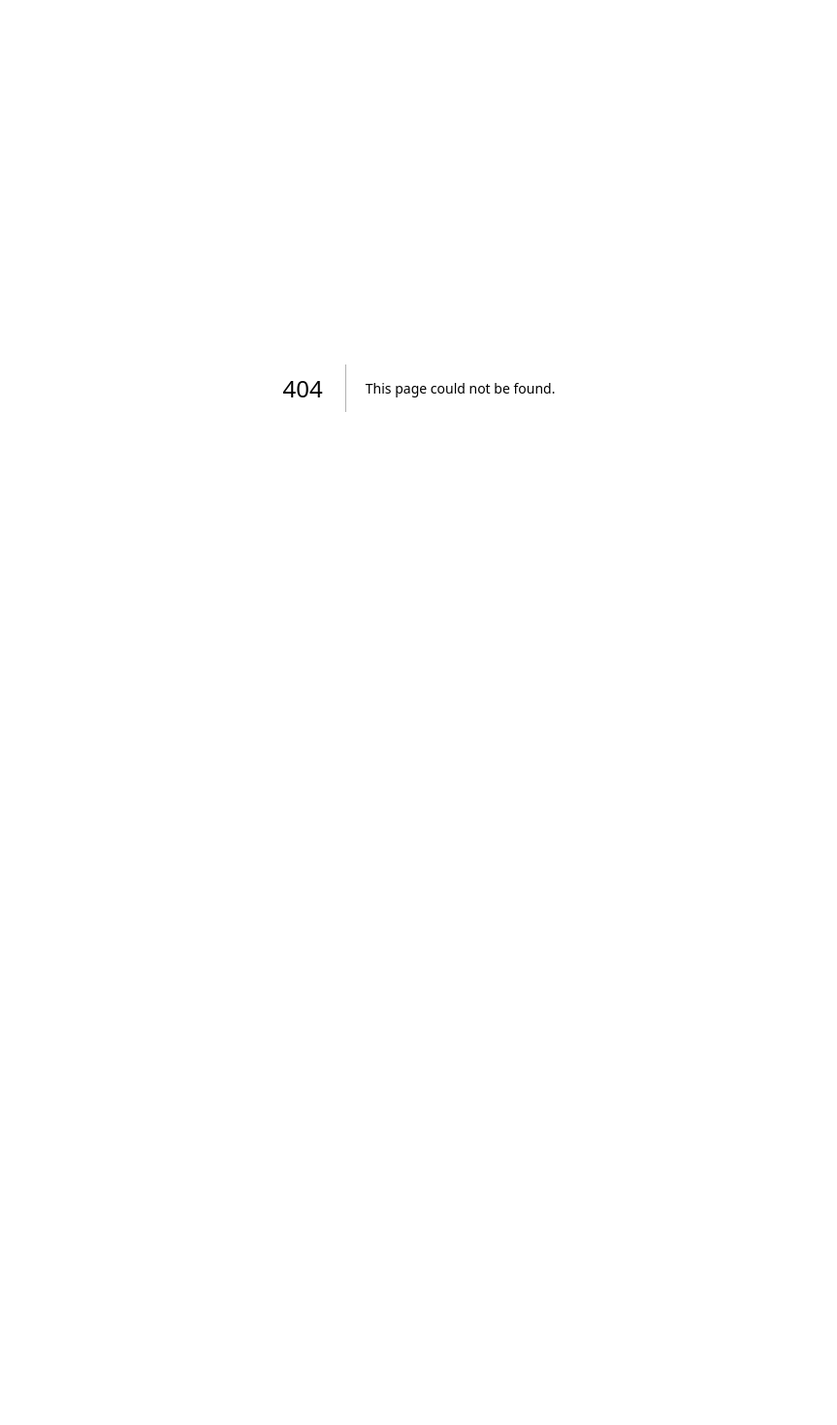
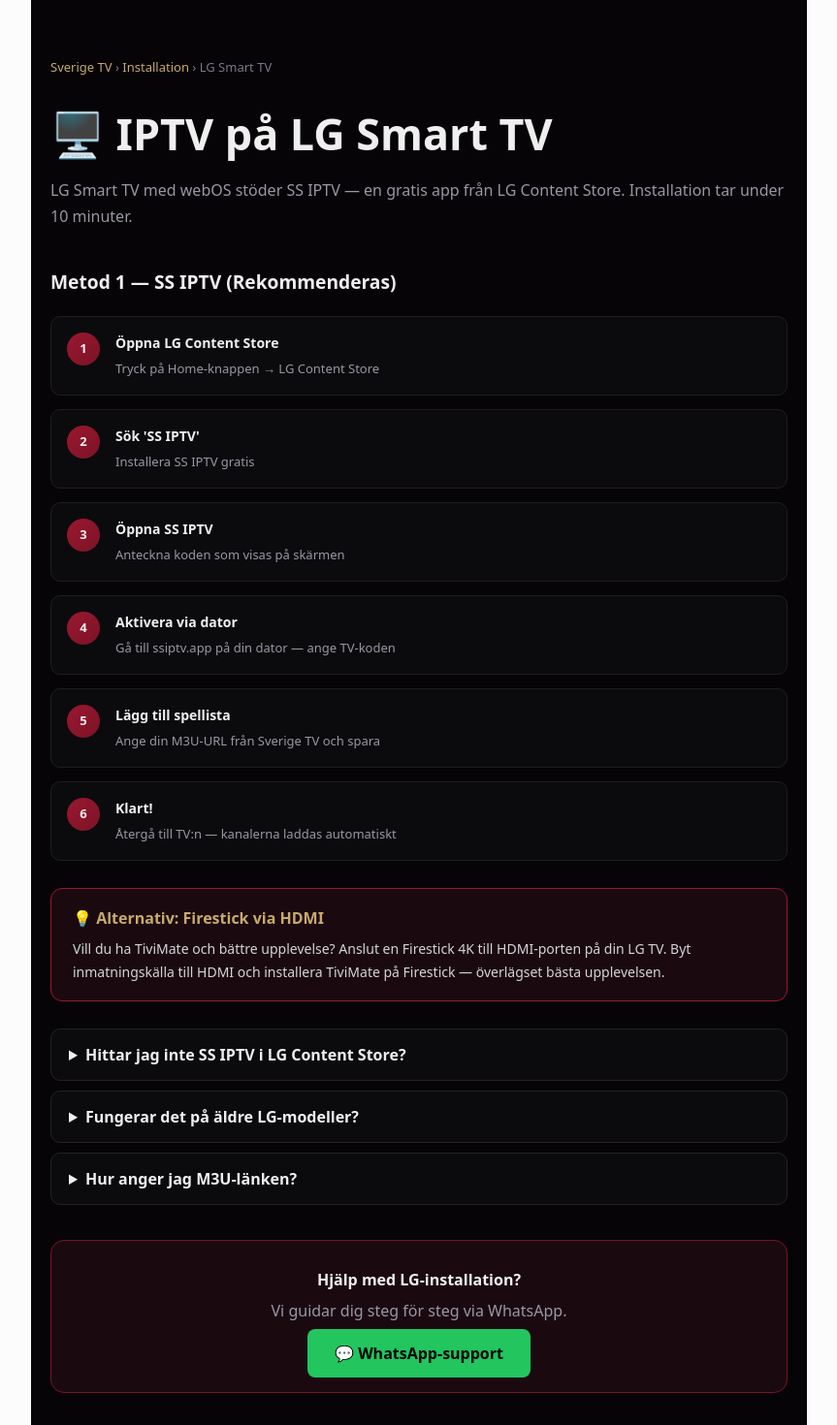
Before and after one commit to manzi21/sweden, a Next.js app: page /installation/lg-smart-tv in a window 1280 px wide. Before the commit this address had no page. Shown: the top 1470 px of the page at 97% size, without its empty margins (208-1071 px from the left). Before the commit the page ends 800 px from the top, so only its background shows below. Built offline with nearby package versions, Linux system fonts and the light colour scheme.

Commit message:
Create page.tsx

```diff
--- /dev/null
+++ b/app/installation/lg-smart-tv/page.tsx
@@ -0,0 +1,16 @@
+import type{Metadata}from"next";
+export const metadata:Metadata={title:"IPTV på LG Smart TV — Installationsguide 2026 | Sverige TV",description:"Installera IPTV på LG Smart TV med webOS. SS IPTV från LG Content Store. Steg-för-steg guide för alla LG-modeller."};
+export default function Page(){return(<main style={{maxWidth:800,margin:"0 auto",padding:"60px 20px",color:"#f0eff0",fontFamily:"system-ui,sans-serif",background:"#060407",minHeight:"100vh"}}>
+<nav style={{marginBottom:24,fontSize:13,color:"#7a7a86"}}><a href="/" style={{color:"#c8a96e",textDecoration:"none"}}>Sverige TV</a> › <a href="/installation" style={{color:"#c8a96e",textDecoration:"none"}}>Installation</a> › LG Smart TV</nav>
+<h1 style={{fontSize:"clamp(1.8rem,5vw,2.8rem)",fontWeight:900,marginBottom:12}}>🖥️ IPTV på LG Smart TV</h1>
+<p style={{color:"#9898a4",marginBottom:40,lineHeight:1.7}}>LG Smart TV med webOS stöder SS IPTV — en gratis app från LG Content Store. Installation tar under 10 minuter.</p>
+<h2 style={{fontSize:"1.2rem",fontWeight:800,margin:"0 0 20px"}}>Metod 1 — SS IPTV (Rekommenderas)</h2>
+{[["Öppna LG Content Store","Tryck på Home-knappen → LG Content Store"],["Sök 'SS IPTV'","Installera SS IPTV gratis"],["Öppna SS IPTV","Anteckna koden som visas på skärmen"],["Aktivera via dator","Gå till ssiptv.app på din dator — ange TV-koden"],["Lägg till spellista","Ange din M3U-URL från Sverige TV och spara"],["Klart!","Återgå till TV:n — kanalerna laddas automatiskt"]].map(([t,d],i)=>(<div key={i} style={{display:"flex",gap:16,marginBottom:14,background:"#0b0b0d",border:"1px solid #1e1e1e",borderRadius:10,padding:"16px"}}>
+<div style={{width:34,height:34,borderRadius:"50%",background:"linear-gradient(135deg,#9a1830,#7c1326)",display:"flex",alignItems:"center",justifyContent:"center",fontWeight:900,fontSize:13,flexShrink:0}}>{i+1}</div>
+<div><b style={{display:"block",marginBottom:3,fontSize:14}}>{t}</b><span style={{color:"#9898a4",fontSize:13}}>{d}</span></div></div>))}
+<div style={{background:"#1a0a10",border:"1px solid #9a1830",borderRadius:12,padding:"18px 22px",margin:"28px 0"}}>
+<b style={{color:"#c8a96e"}}>💡 Alternativ: Firestick via HDMI</b>
+<p style={{margin:"8px 0 0",color:"#d4d4d8",lineHeight:1.7,fontSize:14}}>Vill du ha TiviMate och bättre upplevelse? Anslut en Firestick 4K till HDMI-porten på din LG TV. Byt inmatningskälla till HDMI och installera TiviMate på Firestick — överlägset bästa upplevelsen.</p></div>
+{[["Hittar jag inte SS IPTV i LG Content Store?","Tillgängligheten varierar per region och TV-modell. Prova att söka på 'IPTV' i Content Store. Alternativt, använd Firestick via HDMI."],["Fungerar det på äldre LG-modeller?","LG Smart TV med webOS 3.0 (2016) och senare stöder SS IPTV. Äldre modeller rekommenderas Firestick via HDMI."],["Hur anger jag M3U-länken?","M3U-länken får du i välkomstmailen från Sverige TV. Kopiera den exakt till ssiptv.app-portalen på din dator."]].map(([q,a],i)=>(<details key={i} style={{background:"#0b0b0d",border:"1px solid #222",borderRadius:10,marginBottom:10,padding:"14px 18px"}}><summary style={{fontWeight:700,cursor:"pointer"}}>{q}</summary><p style={{marginTop:10,color:"#d4d4d8",lineHeight:1.7,fontSize:14}}>{a}</p></details>))}
+<div style={{background:"#1a0a10",border:"1px solid #7c1326",borderRadius:14,padding:"28px",marginTop:36,textAlign:"center"}}><h3 style={{fontWeight:900,marginBottom:8}}>Hjälp med LG-installation?</h3><p style={{color:"#9898a4",marginBottom:20}}>Vi guidar dig steg för steg via WhatsApp.</p><a href="https://wa.me/447307410512?text=Hej!+Jag+behöver+hjälp+med+IPTV+på+LG+Smart+TV." target="_blank" rel="noreferrer" style={{background:"#22c55e",color:"#000",padding:"14px 28px",borderRadius:8,textDecoration:"none",fontWeight:800}}>💬 WhatsApp-support</a></div>
+</main>);}
```
